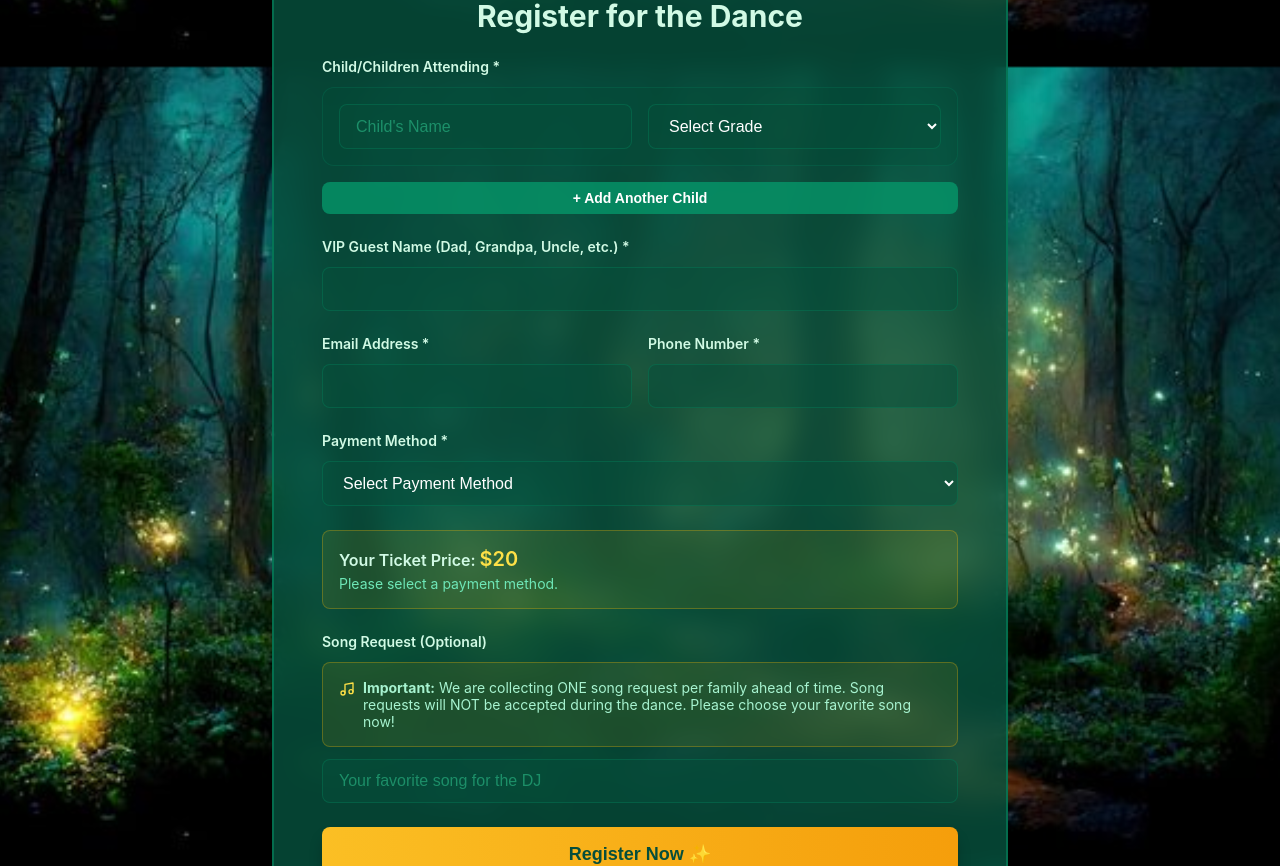
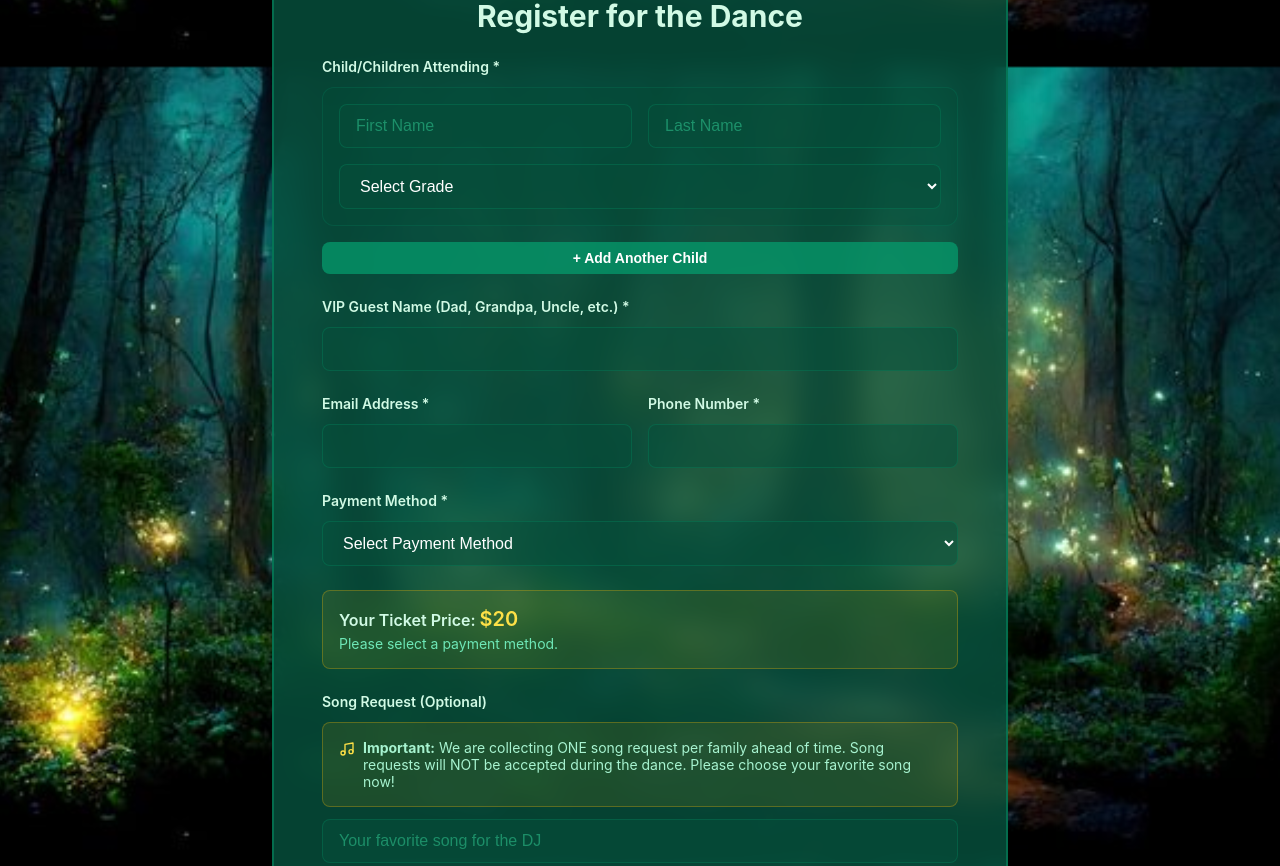
Before and after one commit to JWilson1431/girls-vip-dance, a React (Create React App) app: page / in a window 1280 px wide. Shown: the part 1533-2399 px from the top of the page. Built offline with nearby package versions, Linux system fonts and the light colour scheme.

Commit message:
Add last name field for child

```diff
--- a/src/App.css
+++ b/src/App.css
@@ -798,19 +798,22 @@ body {
 
 .child-inputs {
   display: grid;
+  grid-template-columns: 1fr 1fr;
   gap: 1rem;
 }
 
-@media (min-width: 768px) {
+@media (max-width: 767px) {
   .child-inputs {
-    grid-template-columns: repeat(2, 1fr);
+    grid-template-columns: 1fr;
   }
 }
 
 .grade-remove {
+  grid-column: 1 / -1;
   display: flex;
   gap: 0.5rem;
 }
+
 
 .form-input,
 .form-select {
--- a/src/App.js
+++ b/src/App.js
@@ -13,7 +13,7 @@ import {
 
 export default function DaddyDaughterDance() {
   const [formData, setFormData] = useState({
-    children: [{ name: "", grade: "" }],
+    children: [{ firstName: "", lastName: "", grade: "" }],
     vipGuest: "",
     email: "",
     phone: "",
@@ -49,7 +49,7 @@ export default function DaddyDaughterDance() {
   const addChild = () => {
     setFormData({
       ...formData,
-      children: [...formData.children, { name: "", grade: "" }],
+      children: [...formData.children, { firstName: "", lastName: "", grade: "" }],
     });
   };
 
@@ -62,8 +62,8 @@ export default function DaddyDaughterDance() {
     setLoading(true);
     setError("");
 
-    if (formData.children.some((child) => !child.name || !child.grade)) {
-      setError("Please fill in all child names and grades");
+    if (formData.children.some((child) => !child.firstName || !child.lastName || !child.grade)) {
+      setError("Please fill in all child first names, last names, and grades");
       setLoading(false);
       return;
     }
@@ -81,7 +81,7 @@ export default function DaddyDaughterDance() {
 
     const timestamp = new Date().toISOString();
     const numberOfParticipants = formData.children.length;
-    const childNames = formData.children.map((c) => c.name).join(", ");
+    const childNames = formData.children.map((c) => `${c.firstName} ${c.lastName}`).join(", ");
     const grades = formData.children.map((c) => c.grade).join(", ");
 
     try {
@@ -293,7 +293,6 @@ export default function DaddyDaughterDance() {
                 Your ticket price: {ticketPrice}
               </p>
 
-              {/* Dynamic payment reminder */}
               {formData.paymentMethod === "Cash" ||
               formData.paymentMethod === "Check" ? (
                 <p className="payment-reminder">
@@ -335,10 +334,19 @@ export default function DaddyDaughterDance() {
                     <div className="child-inputs">
                       <input
                         type="text"
-                        placeholder="Child's Name"
-                        value={child.name}
+                        placeholder="First Name"
+                        value={child.firstName}
                         onChange={(e) =>
-                          handleChildChange(index, "name", e.target.value)
+                          handleChildChange(index, "firstName", e.target.value)
+                        }
+                        className="form-input"
+                      />
+                      <input
+                        type="text"
+                        placeholder="Last Name"
+                        value={child.lastName}
+                        onChange={(e) =>
+                          handleChildChange(index, "lastName", e.target.value)
                         }
                         className="form-input"
                       />
```
